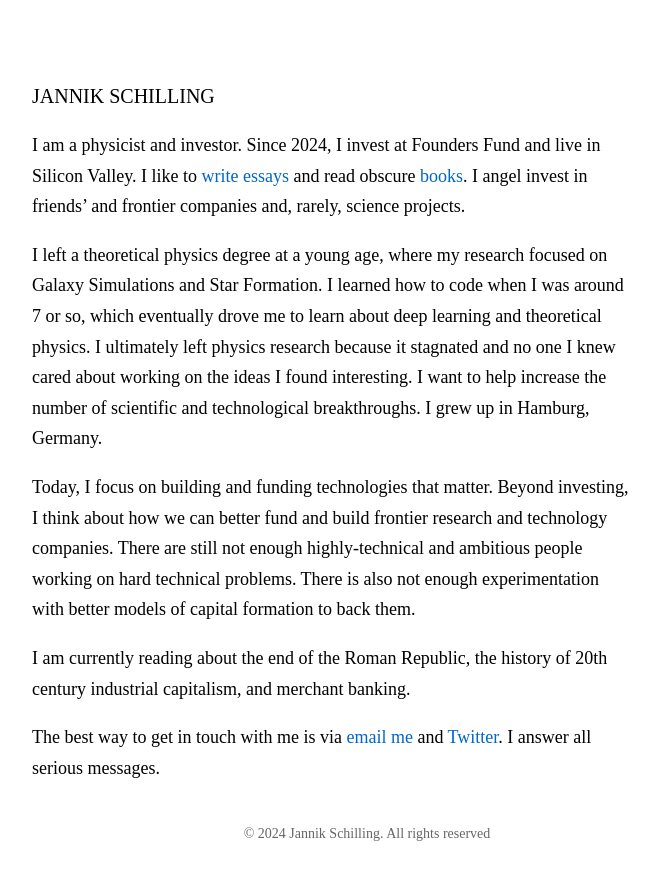
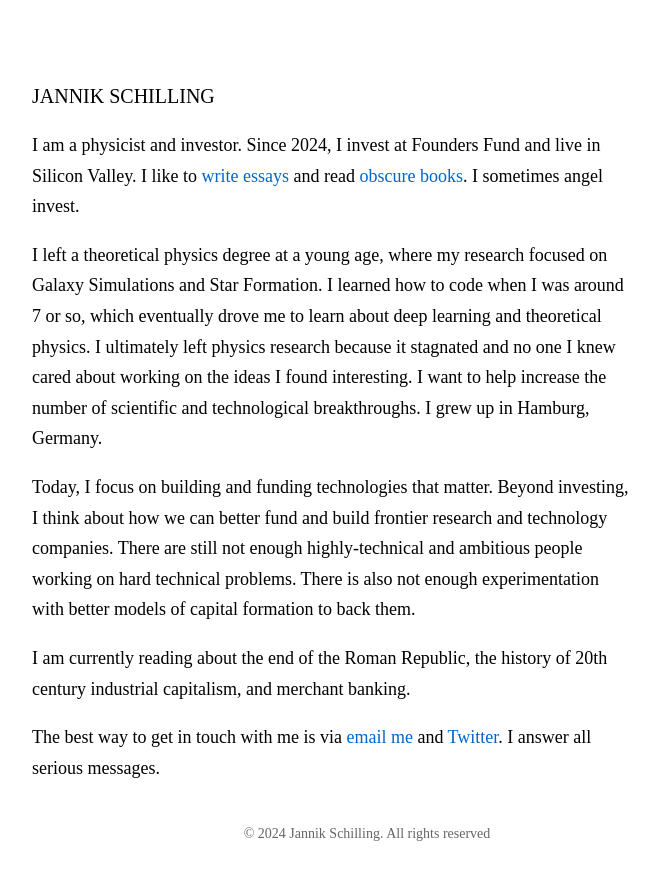
Before and after one commit to jannikls/jannikls.github.io, a Jekyll site: the page built from index.md, in a window 1280 px wide. Shown: the top 880 px of the page, without its empty margins (273-932 px from the left). Built offline with Jekyll 4.4.1, drawn with Linux system fonts in a browser that asks for light colours; some web fonts are replaced.

Commit message:
minor changes

```diff
--- a/index.md
+++ b/index.md
@@ -2,7 +2,7 @@
 layout: default4
 permalink: /
 ---
-I am a physicist and investor. Since 2024, I invest at Founders Fund and live in Silicon Valley. I like to [write](https://www.theschillingpoint.com/) [essays](/writing) and read obscure [books](/bookshelf/). I angel invest in friends' and frontier companies and, rarely, science projects.
+I am a physicist and investor. Since 2024, I invest at Founders Fund and live in Silicon Valley. I like to [write](https://www.theschillingpoint.com/) [essays](/writing) and read [obscure books](/bookshelf/). I sometimes angel invest.
 
 I left a theoretical physics degree at a young age, where my research focused on Galaxy Simulations and Star Formation. I learned how to code when I was around 7 or so, which eventually drove me to learn about deep learning and theoretical physics. I ultimately left physics research because it stagnated and no one I knew cared about working on the ideas I found interesting. I want to help increase the number of scientific and technological breakthroughs. I grew up in Hamburg, Germany.
 
```
